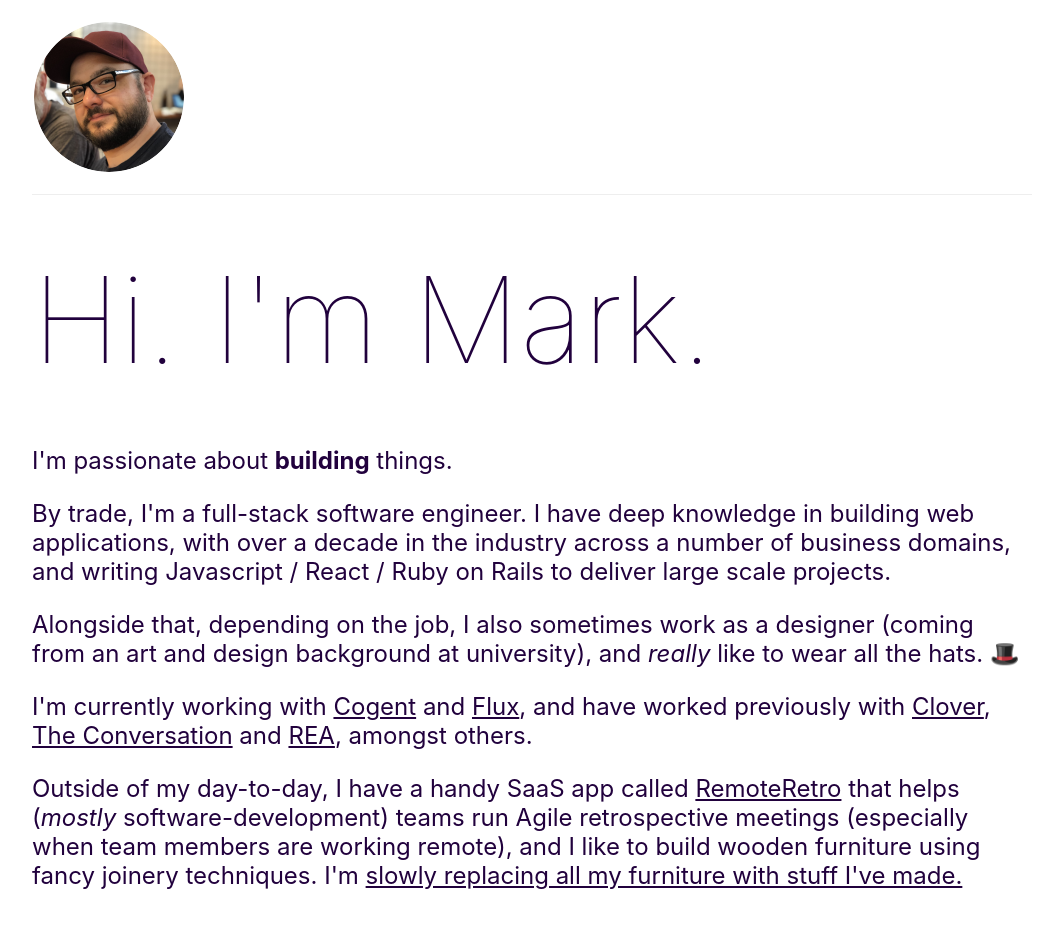
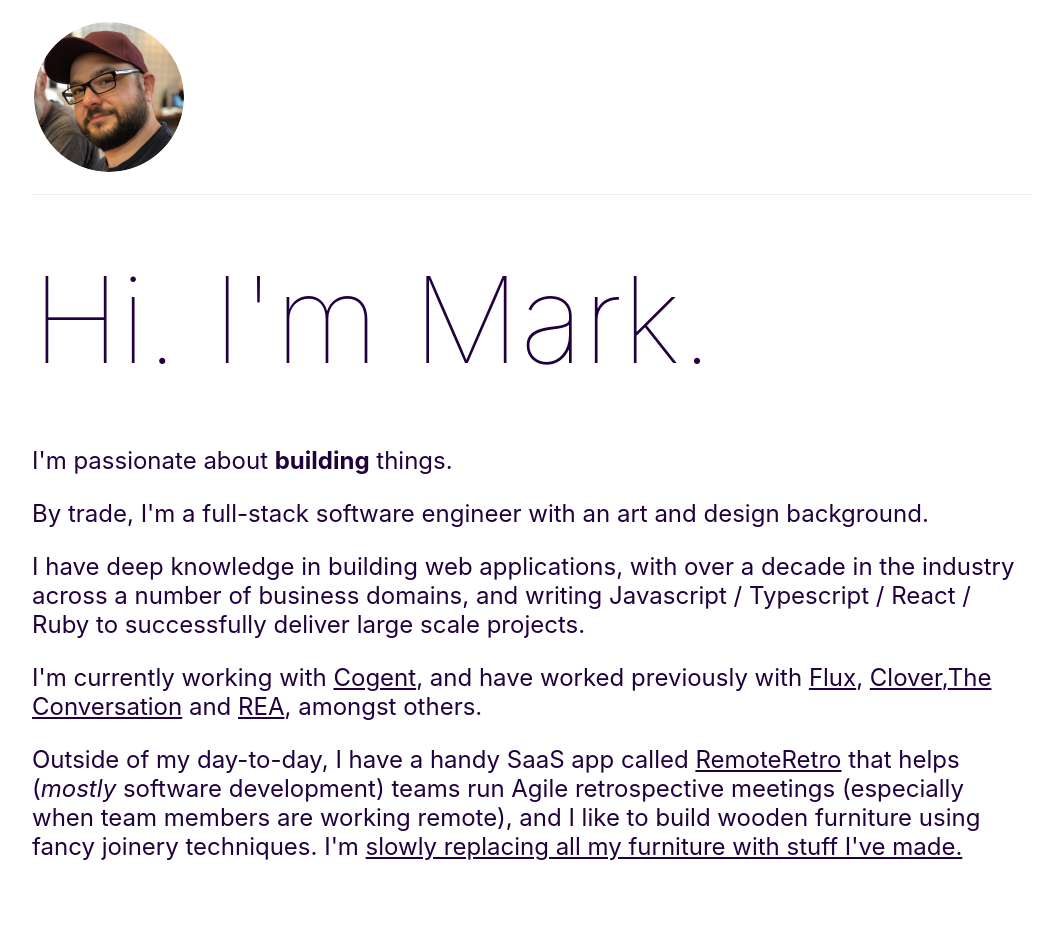
Before and after one commit to markcipolla/markcipolla.com, a Next.js app: page / in a window 1280 px wide. Shown: the top 944 px of the page, without its empty margins (108-1157 px from the left). Built offline with nearby package versions, Linux system fonts and the light colour scheme.

Commit message:
Minor rewrite

```diff
--- a/pages/index.js
+++ b/pages/index.js
@@ -10,27 +10,29 @@
       </p>
 
       <p>
-        By trade, I'm a full-stack software engineer. I have deep knowledge in building web applications,
-        with over a decade in the industry across a number of business domains, and writing
-        Javascript / React / Ruby on Rails to deliver large scale projects.
+        By trade, I'm a full-stack software engineer with an art and design background.
       </p>
 
       <p>
-        Alongside that, depending on the job, I also sometimes work as a designer (coming from an art and design background at university),
-         and <em>really</em> like to wear all the hats. 🎩
+        I have deep knowledge in building web applications,
+        with over a decade in the industry across a number of business domains, and writing
+        Javascript / Typescript / React / Ruby to successfully deliver large scale projects.
       </p>
 
       <p>
-        I'm currently working with <a href="https://cogent.co/">Cogent</a> and <a href="https://www.fluxfederation.com/">Flux</a>, and have worked previously
-        with <a href="https://www.clover.com.au/">Clover</a>, <a href="https://theconversation.com/">The Conversation</a> and <a href="https://www.realestate.com.au/">REA</a>, amongst others.
+        I'm currently working with <a href="https://cogent.co/">Cogent</a>, and have worked previously
+        with <a href="https://www.fluxfederation.com/">Flux</a>, <a href="https://www.clover.com.au/">Clover</a>,
+        <a href="https://theconversation.com/">The Conversation</a> and <a href="https://www.realestate.com.au/">REA</a>,
+        amongst others.
       </p>
 
       <p>
         Outside of my day-to-day, I have a handy SaaS app
-        called <Link href="/remoteretro.io"><a>RemoteRetro</a></Link> that helps (<em>mostly</em> software-development) teams
+        called <Link href="/remoteretro.io"><a>RemoteRetro</a></Link> that helps (<em>mostly</em> software development) teams
         run Agile retrospective meetings (especially when team members are working remote), and I like to build wooden furniture using
-        fancy joinery techniques. I'm <a href="https://www.instagram.com/dmaerk/">slowly replacing all my furniture with
-        stuff I've made.</a>
+        fancy joinery techniques.
+
+        I'm <a href="https://www.instagram.com/dmaerk/">slowly replacing all my furniture with stuff I've made.</a>
       </p>
     </>
   )
```
